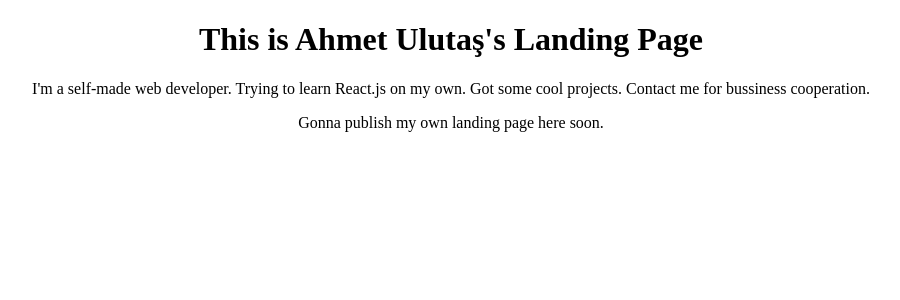
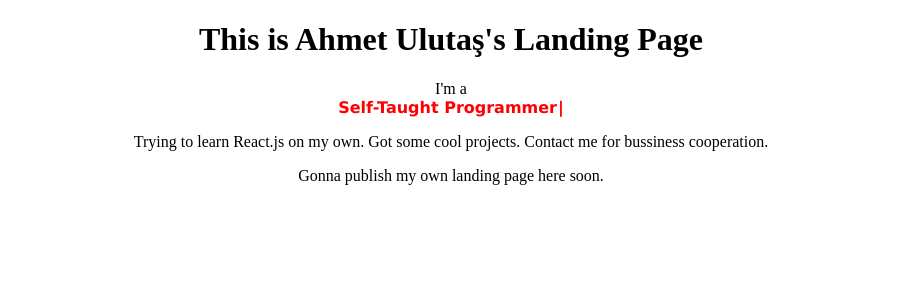
Before and after one commit to ahmettulutas/Landing-Page, a React (Create React App) app: page / in a window 1280 px wide. Shown: the top 300 px of the page, without its empty margins (189-1089 px from the left). Built offline with nearby package versions, Linux system fonts and the light colour scheme.

Commit message:
Gonna publish my landing Page soon. This is the repository I'll be using

```diff
--- a/package.json
+++ b/package.json
@@ -9,6 +9,7 @@
     "react": "^17.0.2",
     "react-dom": "^17.0.2",
     "react-scripts": "4.0.3",
+    "typewriter-effect": "^2.18.2",
     "web-vitals": "^1.1.2"
   },
   "scripts": {
--- a/src/App.css
+++ b/src/App.css
@@ -1,38 +1,8 @@
 .App {
   text-align: center;
 }
-
-.App-logo {
-  height: 40vmin;
-  pointer-events: none;
+.type-writer span{
+  color:red;
+  font-weight: bold;
+  font-family:Verdana, Geneva, Tahoma, sans-serif;
 }
-
-@media (prefers-reduced-motion: no-preference) {
-  .App-logo {
-    animation: App-logo-spin infinite 20s linear;
-  }
-}
-
-.App-header {
-  background-color: #282c34;
-  min-height: 100vh;
-  display: flex;
-  flex-direction: column;
-  align-items: center;
-  justify-content: center;
-  font-size: calc(10px + 2vmin);
-  color: white;
-}
-
-.App-link {
-  color: #61dafb;
-}
-
-@keyframes App-logo-spin {
-  from {
-    transform: rotate(0deg);
-  }
-  to {
-    transform: rotate(360deg);
-  }
-}
--- a/src/App.js
+++ b/src/App.js
@@ -1,10 +1,20 @@
-
 import './App.css';
+import Typewriter from "typewriter-effect";
 function App() {
   return (
     <div className="App">
       <h1>This is Ahmet Ulutaş's Landing Page</h1>
-      <p>I'm a self-made web developer. Trying to learn React.js on my own. Got some cool projects. Contact me for bussiness cooperation.</p>
+      <p className="type-writer">I'm a <Typewriter
+    options={{
+    strings: ['Self-Taught Programmer', 'React Student' ,'English Teacher'],
+    autoStart: true,
+    loop: true,
+    delay:200,
+      }}
+
+      /> </p>
+
+      <p>Trying to learn React.js on my own. Got some cool projects. Contact me for bussiness cooperation.</p>
       <p>Gonna publish my own landing page here soon.</p>
     </div>
   );
```
Also changed, not shown: 1 other file (tests, documents, lock files or other folders).
